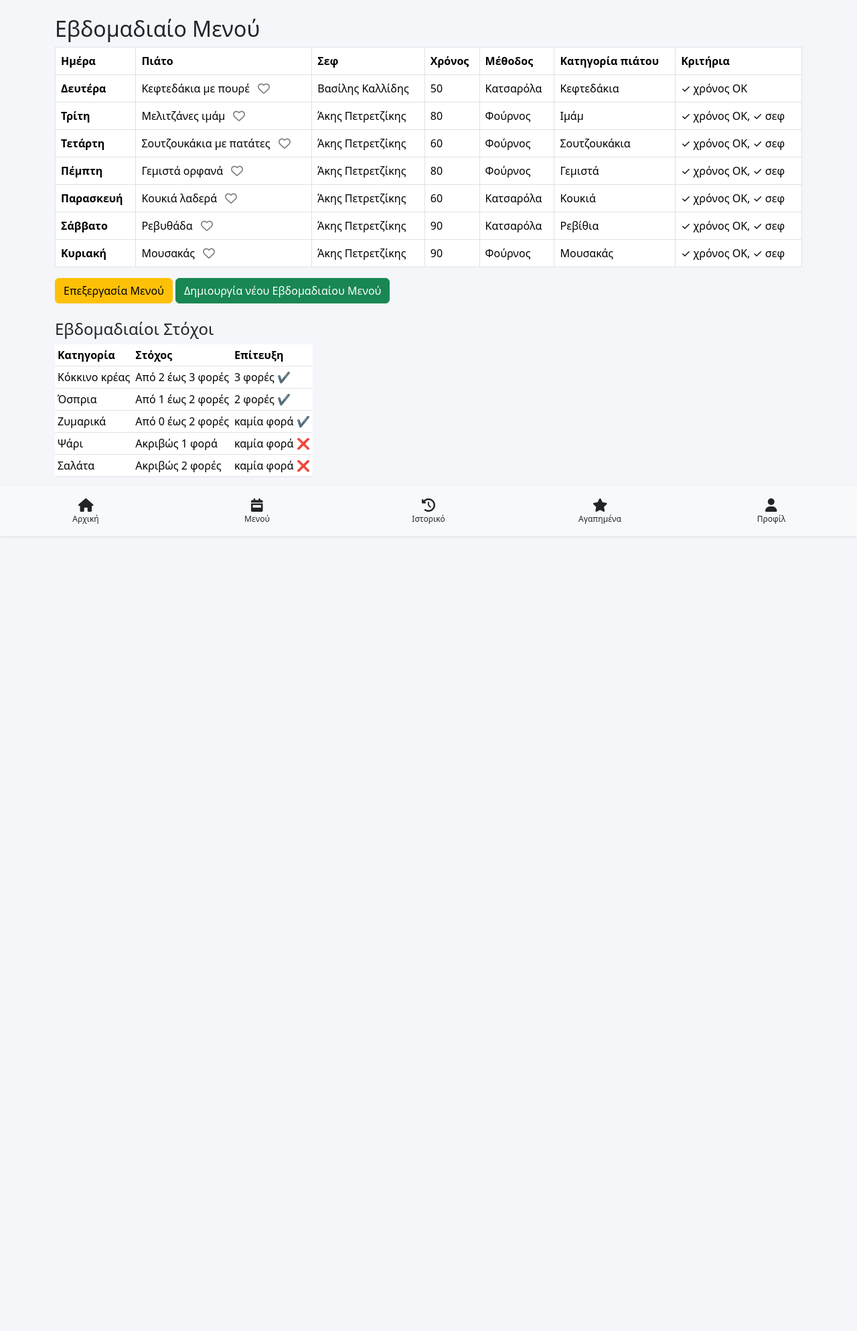
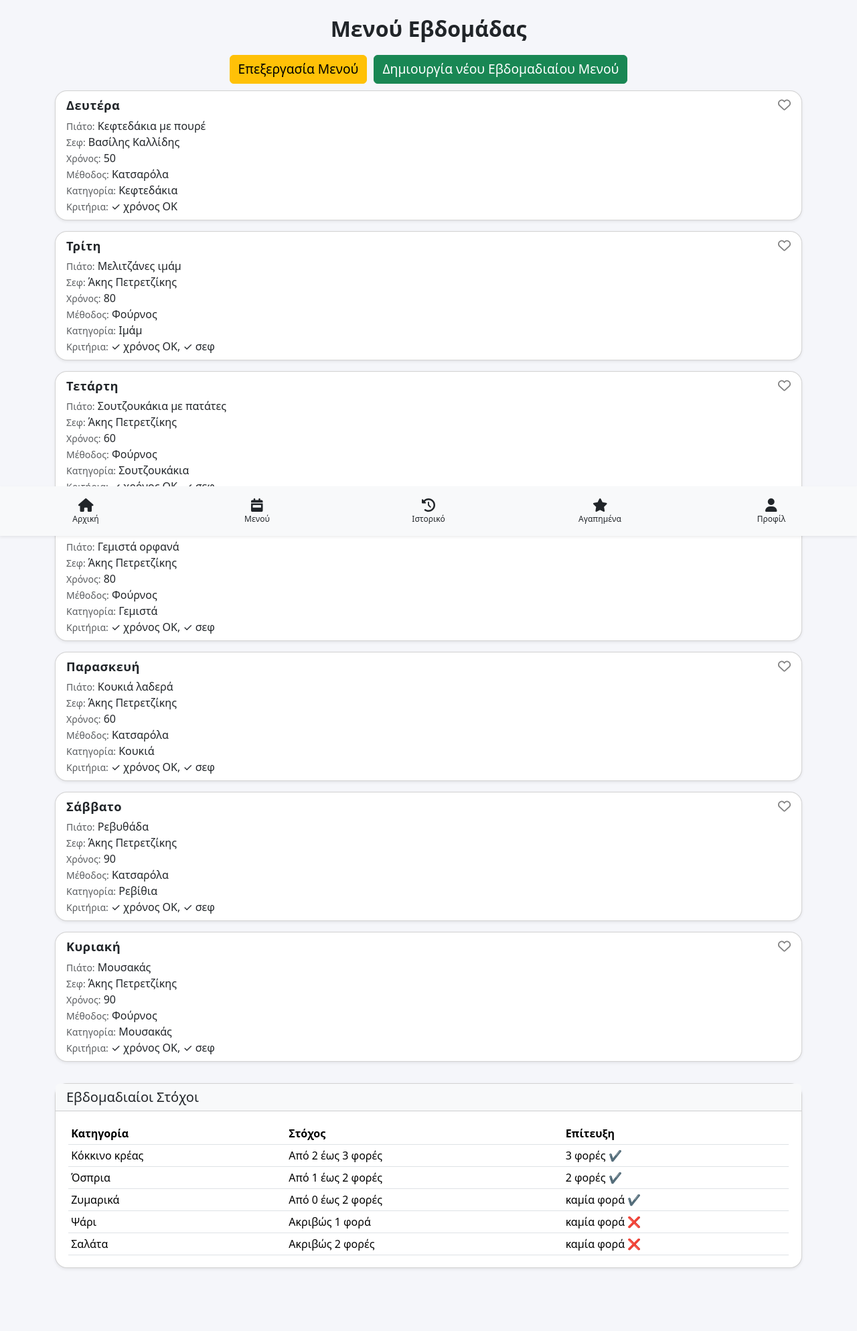
Before and after one commit to Dimitris-Dev1985/Family-Food, a Flask app: page /menu in a window 1280 px wide. Shown: the whole page at 67% size. Before the commit the page ends 801 px from the top, so only its background shows below. Run offline with Flask 3, Linux system fonts and the light colour scheme; data comes from the database, SQL or seed files in the repository.

Commit message:
Add files via upload

```diff
--- a/templates/base.html
+++ b/templates/base.html
@@ -17,6 +17,63 @@
 	.goalerror-alert.fade {
 	  transition: opacity 1s linear;
 	}
+
+
+	.card {
+	  border-radius: 18px;
+	}
+	.card-body {
+	  padding: 1.1em 1.2em;
+	}
+	.card .fw-bold {
+	  letter-spacing: 0.5px;
+	}
+	.favorite-btn {
+	  margin-left: 10px;
+	}
+	@media (max-width: 600px) {
+	  .card {
+		border-radius: 13px;
+		margin-bottom: 0.7em;
+	  }
+	  .card-body {
+		padding: 0.9em 1em;
+	  }
+	  .form-control.recipe-input {
+		font-size: 1em;
+		padding: 0.42em 0.8em;
+	  }
+	}
+
+
+
+.drag-handle-wrapper {
+  position: absolute;
+  top: 50%;
+  right: 10px;
+  transform: translateY(-50%);
+  z-index: 10;
+}
+.drag-handle {
+  font-size: 20px;
+  cursor: grab;
+  user-select: none;
+}
+.menu-content {
+  position: relative;
+  border-radius: 6px;
+  background-color: #f9f9f9;
+}
+.menu-content.drag-source {
+  opacity: 0.5;
+  border: 2px dashed #007bff;
+}
+
+
+
+
+
+
 
 
     body {
@@ -42,7 +99,7 @@
 
 
     /* Mobile-friendly inputs & select */
-    @media (max-width: 500px) {
+    @media (max-width: 576px) {
       input[type="text"], input[type="number"], select, textarea, .choices__inner, .form-control {
         min-width: 0 !important;
         width: auto;
@@ -68,7 +125,7 @@
     /* Mobile buttons - καθολική βελτίωση */
     @media (max-width: 576px) {
       .btn, .btn-sm, .btn-group .btn, .modal-footer .btn {
-        width: auto !important;
+        width: 100%;
         min-width: 0 !important;
         margin-top: 1px;
 		margin-bottom: 1px;
--- a/templates/menu.html
+++ b/templates/menu.html
@@ -1,82 +1,117 @@
 {% extends "base.html" %}
-{% block title %}Εβδομαδιαίο Μενού{% endblock %}
+{% block title %}Μενού Εβδομάδας{% endblock %}
+
 {% block content %}
-<h2>Εβδομαδιαίο Μενού</h2>
 
-<table class="table table-bordered">
-  <thead>
-    <tr>
-      <th>Ημέρα</th>
-      <th>Πιάτο</th>
-      <th>Σεφ</th>
-      <th>Χρόνος</th>
-      <th>Μέθοδος</th>
-      <th>Κατηγορία πιάτου</th>
-      <th>Κριτήρια</th>
-    </tr>
-  </thead>
-  <tbody>
-    {% for entry in menu %}
-      <tr>
-        <td><strong>{{ entry.day }}</strong></td>
-        <td>
-          {% if edit_mode %}
-            <input type="text"
-                   class="form-control recipe-input"
-                   value="{{ entry.title }}"
-                   placeholder="Αναζήτηση πιάτου..."
-                   data-original="{{ entry.title }}"
-                   data-menuid="{{ entry.menu_id }}"
-                   autocomplete="off"
-                   onfocus="onRecipeFocus(this, '{{ entry.title }}')"
-                   onblur="onRecipeBlur(this)">
-            <div class="autocomplete-list" style="position:relative;"></div>
-          {% else %}
-            {{ entry.title }}
-            {% if entry.recipe_id %}
-              <a href="javascript:void(0);" onclick="toggleFavorite(this, {{ entry.recipe_id }})"
-                 class="favorite-btn" data-recipeid="{{ entry.recipe_id }}">
-                <i class="fa{{ 's' if entry.is_favorite else 'r' }} fa-heart"
-                   style="color: {{ 'gray' if not entry.is_favorite else '#c33' }}; margin-left: 8px; font-size:18px;"></i>
-              </a>
-            {% endif %}
-          {% endif %}
-        </td>
-        <td>{{ entry.chef }}</td>
-        <td>{{ entry.duration }}</td>
-        <td>{{ entry.method }}</td>
-        <td>
-          {% if entry.category %}
-            {{ entry.category|capitalize }}
-          {% else %}
-            -
-          {% endif %}
-        </td>
-        <td>{{ entry.criteria }}</td>
-      </tr>
-    {% endfor %}
-  </tbody>
-</table>
+<div class="d-flex justify-content-center mb-3">
+  <h2 class="fw-bold mb-1" style="font-size:2em;">Μενού Εβδομάδας</h2>
+</div>
 
 
 {% if edit_mode %}
   <button class="btn btn-primary" onclick="saveMenuEdits()">Αποθήκευση αλλαγών</button>
   <a href="{{ url_for('menu') }}" class="btn btn-secondary">Άκυρο</a>
 {% else %}
+<div style="display: flex; gap: 10px; justify-content: center; margin-bottom: 10px;">
   <form method="get" action="{{ url_for('menu') }}" style="display:inline-block;">
-    <input type="hidden" name="edit" value="1">
-    <button class="btn btn-warning">Επεξεργασία Μενού</button>
+
+    <button class="btn btn-warning" style="font-size: clamp(0.6rem, 3vw, 1.2rem);">Επεξεργασία Μενού</button>
   </form>
   <form method="post" action="{{ url_for('generate_menu') }}" style="display:inline-block;">
-    <button class="btn btn-success" onclick="return confirm('Σίγουρα θέλεις να δημιουργηθεί νέο μενού για αυτή την εβδομάδα; ΠΡΟΣΟΧΗ: θα διαγραφεί το προηγούμενο!');">
+    <button class="btn btn-success" style="font-size: clamp(0.6rem, 3vw, 1.2rem);" onclick="return confirm('Σίγουρα θέλεις να δημιουργηθεί νέο μενού για αυτή την εβδομάδα; ΠΡΟΣΟΧΗ: θα διαγραφεί το προηγούμενο!');">
       Δημιουργία νέου Εβδομαδιαίου Μενού
     </button>
   </form>
+</div>
 {% endif %}
 
+
+<div class="row g-2">
+  {% for entry in menu %}
+    <div class="col-12">
+      <div class="card shadow-sm mb-2" id="menu-card-{{ entry.menu_id }}">
+        <div class="card-body py-2 px-3">
+          <div class="d-flex justify-content-between align-items-center mb-1">
+            <span class="fw-bold" style="font-size:1.14em;">{{ entry.day }}</span>
+			{% if entry.recipe_id %}
+			  <a href="javascript:void(0);" class="favorite-btn ms-2 d-inline-block" data-recipeid="{{ entry.recipe_id }}">
+				<i class="fa{{ 's' if entry.is_favorite else 'r' }} fa-heart"
+				   onclick="toggleFavorite(this, {{ entry.recipe_id }})"
+				   style="color: {{ 'gray' if not entry.is_favorite else '#c33' }}; font-size:19px; cursor:pointer;"></i>
+			  </a>
+			{% endif %}
+
+          </div>
+          <div style="font-size:1em;">
+            <div>
+              <span class="text-muted small">Πιάτο:</span>
+              {% if edit_mode %}
+                <input type="text"
+                       class="form-control mt-1 recipe-input"
+                       value="{{ entry.title or '' }}"
+                       placeholder="Αναζήτηση πιάτου..."
+                       data-original="{{ entry.title or '' }}"
+                       data-menuid="{{ entry.menu_id }}"
+                       autocomplete="off"
+                       onfocus="onRecipeFocus(this, '{{ entry.title|e('js') or '' }}')"
+                       onblur="onRecipeBlur(this)">
+                <div class="autocomplete-list" style="position:relative;"></div>
+              {% else %}
+                <span>{{ entry.title or '-' }}</span>
+              {% endif %}
+            </div>
+            <div>
+              <span class="text-muted small">Σεφ:</span>
+              <span>{{ entry.chef or '-' }}</span>
+            </div>
+            <div>
+              <span class="text-muted small">Χρόνος:</span>
+              <span>{{ entry.duration or '-' }}</span>
+            </div>
+            <div>
+              <span class="text-muted small">Μέθοδος:</span>
+              <span>{{ entry.method or '-' }}</span>
+            </div>
+            <div>
+              <span class="text-muted small">Κατηγορία:</span>
+              <span>{{ entry.category or '-' }}</span>
+            </div>
+            <div>
+              <span class="text-muted small">Κριτήρια:</span>
+              <span>{{ entry.criteria or '-' }}</span>
+            </div>
+          </div>
+        </div>
+      </div>
+    </div>
+  {% else %}
+    <div class="col-12">
+      <div class="alert alert-secondary text-center py-3 mb-2">
+        Δεν έχεις ορίσει ακόμα πιάτα για το μενού της εβδομάδας.
+      </div>
+    </div>
+  {% endfor %}
+</div>
+
+<!--
+{% if edit_mode %}
+  <div class="text-end mt-2">
+    <button class="btn btn-primary btn-lg" style="min-width:150px; border-radius:9px;" onclick="saveMenuEdits();">
+      <i class="fa fa-save me-1"></i> Αποθήκευση Μενού
+    </button>
+  </div>
+{% endif %}
+-->
+
+
+<!-- Card: Επίτευξη στόχων -->
 {% if goals_achievement %}
-  <h4 class="mt-4">Εβδομαδιαίοι Στόχοι</h4>
-  <table class="table table-sm w-auto">
+<div class="card shadow-sm my-4">
+  <div class="card-header bg-light">
+    <h5 class="mb-0">Εβδομαδιαίοι Στόχοι</h5>
+  </div>
+  <div class="card-body">
+    <table class="table table-sm mb-0">
       <thead>
         <tr>
           <th>Κατηγορία</th>
@@ -117,22 +152,18 @@
         {% endfor %}
       </tbody>
     </table>
+  </div>
+</div>
+
 {% endif %}
 
+{% endblock %}
 
-{% if unreachable_goals %}
-  <div style="color: #c00; font-weight: bold; margin-top: 20px; font-size: 0.9em;">
-    Δεν ήταν δυνατή η κάλυψη των παρακάτω στόχων λόγω αλλεργιών ή άλλων φίλτρων:
-    <ul>
-      {% for cat in unreachable_goals %}
-        <li>{{ cat|capitalize }}</li>
-      {% endfor %}
-    </ul>
-  </div>
-{% endif %}
 
-{% if edit_mode %}
+
+{% block scripts %}
 <script>
+
 let allRecipes = [];
 fetch('/get_recipes_for_autocomplete')
   .then(r => r.json())
@@ -231,26 +262,7 @@ function saveMenuEdits(ignoreAllergy=false) {
     });
 }
 
-</script>
-<style>
-.autocomplete-list {
-  background: #fff;
-  border: 1px solid #ccc;
-  position: absolute;
-  z-index: 100;
-  width: 100%;
-  max-height: 200px;
-  overflow-y: auto;
-}
-.autocomplete-option:hover {
-  background: #f0f0f0;
-}
-.recipe-input { min-width: 180px; }
-</style>
-{% endif %}
-
-<script>
-function toggleFavorite(el, recipe_id) {
+function toggleFavorite(icon, recipe_id) {
   fetch('/toggle_favorite_recipe', {
     method: 'POST',
     headers: {'Content-Type': 'application/json'},
@@ -259,16 +271,17 @@ function toggleFavorite(el, recipe_id) {
   .then(r => r.json())
   .then(data => {
     if(data.status === "added") {
-      el.querySelector('i').classList.remove('far');
-      el.querySelector('i').classList.add('fas');
-      el.querySelector('i').style.color = '#c33';  // κόκκινο γεμισμένο
+      icon.classList.remove('far');
+      icon.classList.add('fas');
+      icon.style.color = '#c33';
     } else if(data.status === "removed") {
-      el.querySelector('i').classList.remove('fas');
-      el.querySelector('i').classList.add('far');
-      el.querySelector('i').style.color = 'gray';  // γκρι ανενεργή καρδούλα
+      icon.classList.remove('fas');
+      icon.classList.add('far');
+      icon.style.color = 'gray';
     }
   });
 }
+
+
 </script>
-
 {% endblock %}
```
Lines whose indentation alone changed are shown as unchanged.
